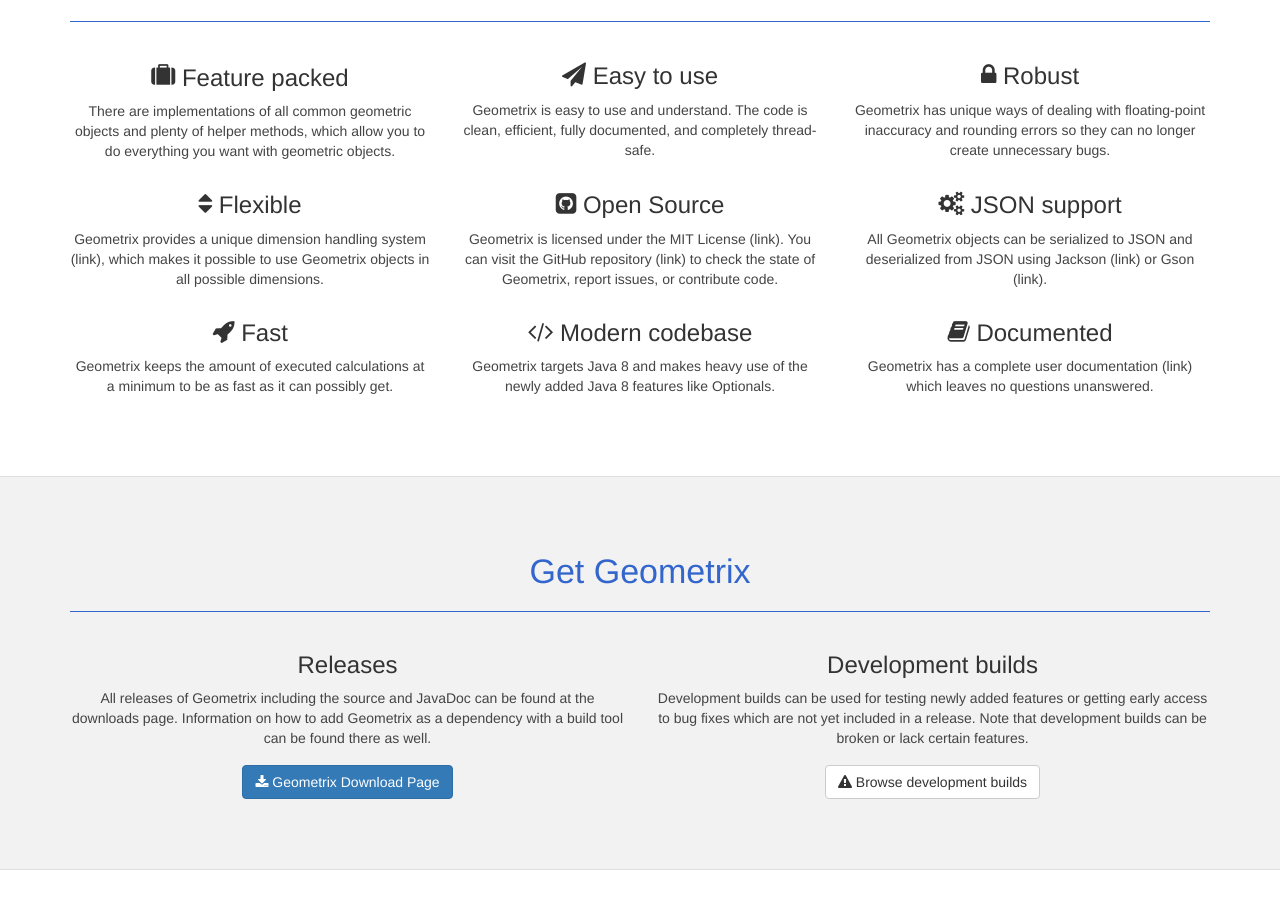
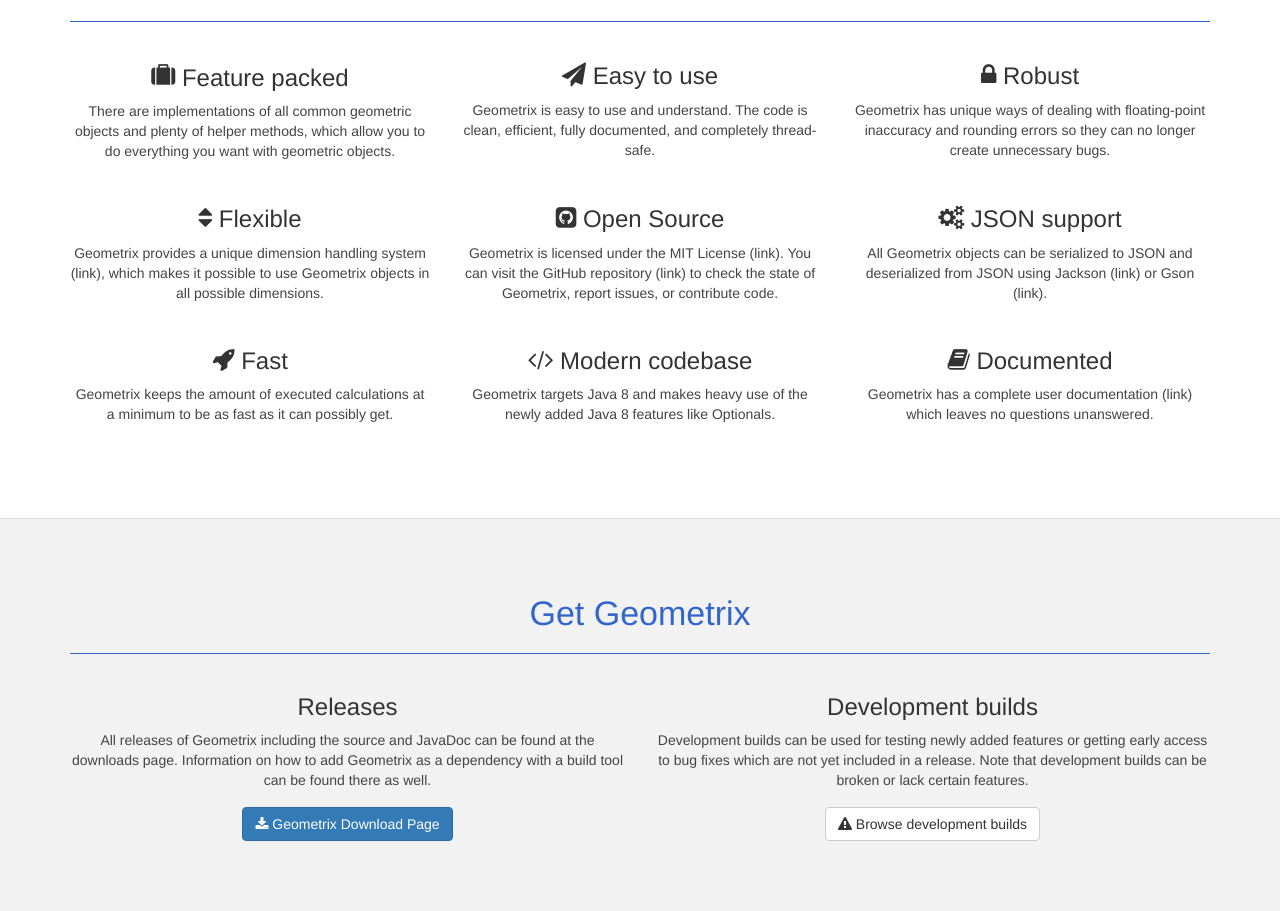
Before and after one commit to Monospark/Monospark-Website, a PHP site: page /geometrix.php in a window 1280 px wide. Shown: the part 399-1310 px from the top of the page. Run offline with PHP 8.4, Linux system fonts and the light colour scheme; some libraries are stand-ins or nearby versions.

Commit message:
Add spacing between feature rows

```diff
--- a/src/geometrix.php
+++ b/src/geometrix.php
@@ -23,6 +23,10 @@
     border-top: 2px solid #dfdfdf;
 	padding-top: 2.5em;
 	padding-bottom: 5em;
+  }
+
+  #features .row {
+    margin-bottom: 1em;
   }
 
   #get-geometrix {
```
